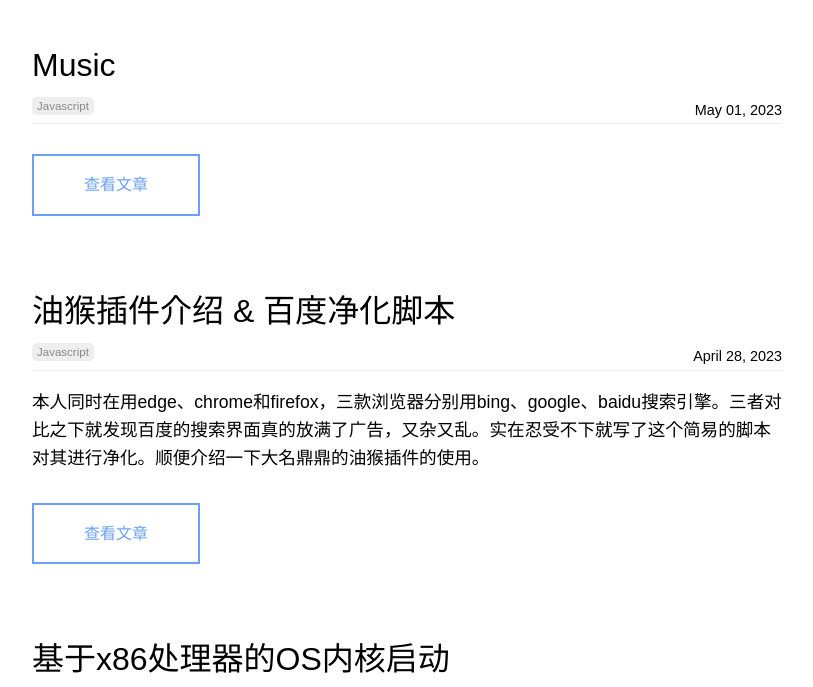
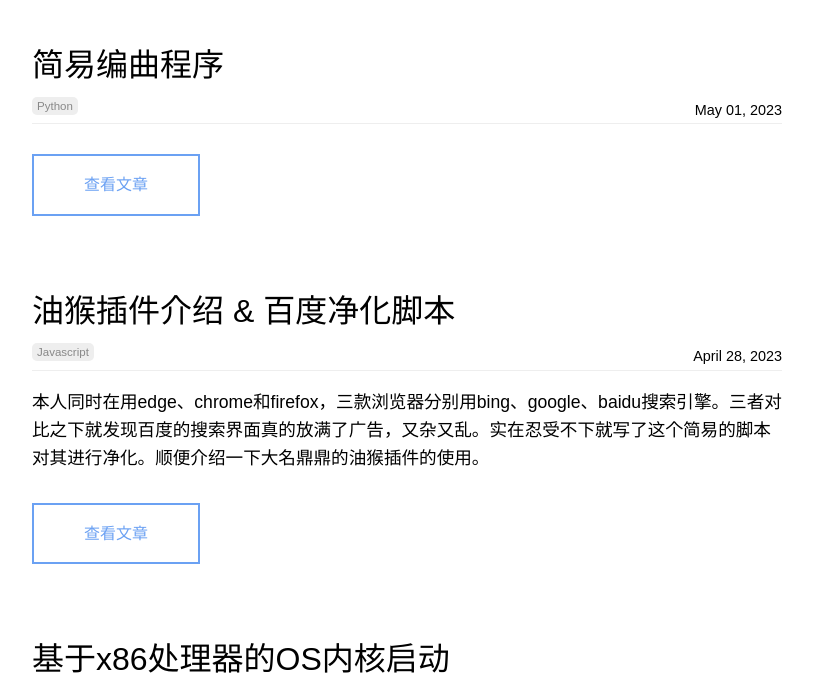
Before and after one commit to pandacase/pandacase.github.io, a Jekyll site: the page built from blog/index.html, in a window 1280 px wide and 900 px high, scrolled down 691 px, cut to the strip 213-900 px from the top of the window. Shown: the whole strip, without its empty margins (233-1046 px from the left). Built offline with Jekyll 4.4.1, drawn with Linux system fonts in a browser that asks for light colours; nearby versions of some CDN libraries; some web fonts are replaced; the list of posts is cut into pages by our own code; comment, search, counter and statistics services are not loaded; a style sheet for code colours, icons or effects is not loaded.

Commit message:
Update 2023-05-01-music.md

```diff
--- a/_posts/2023-05-01-music.md
+++ b/_posts/2023-05-01-music.md
@@ -1,8 +1,8 @@
 ---
-title:
+title: 简易编曲程序
 date: 2023-05-01
 description:
 categories:
-  - Javascript
+  - python
 image: https://s1.ax1x.com/2023/03/12/ppM1bX4.jpg
 ---
```
